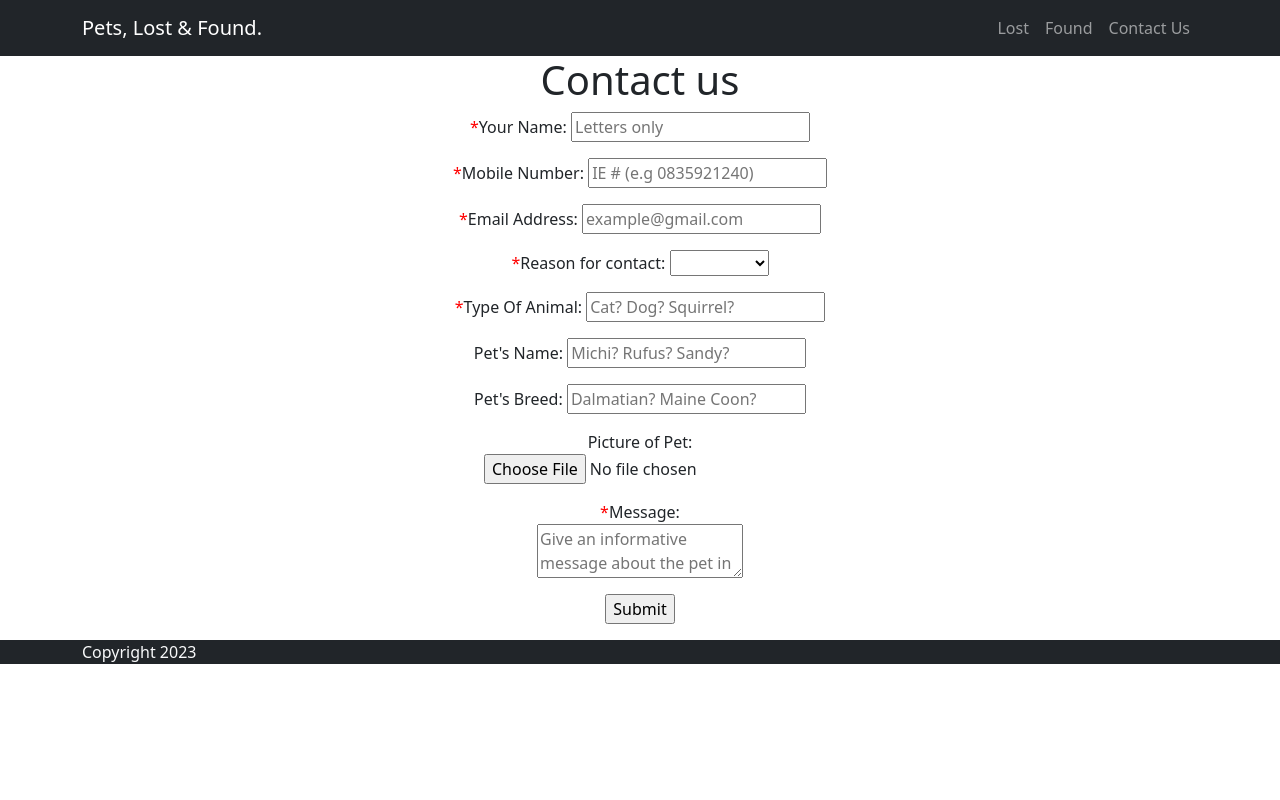
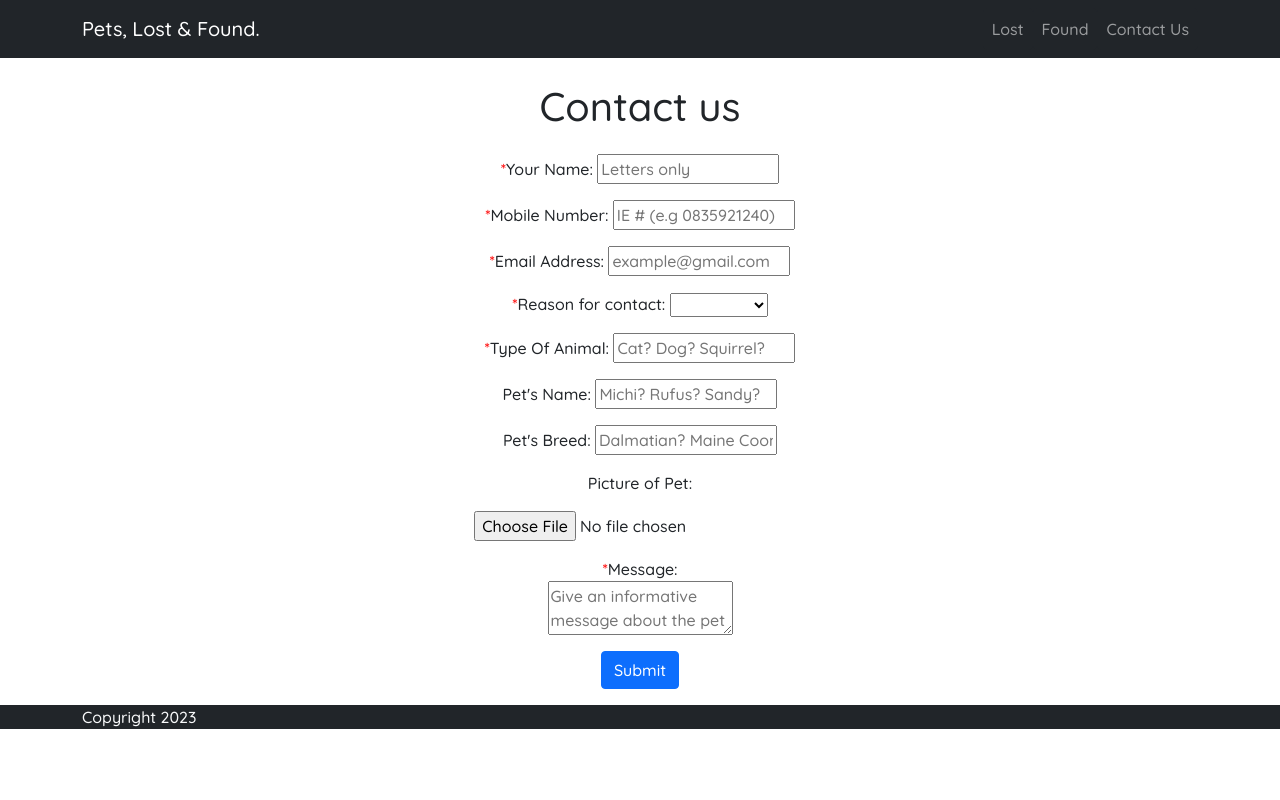
Before and after one commit to GametimeInc/SSD_CA2, a PHP site: page /contact-page.php in a window 1280 px wide. Run offline with PHP 8.4, Linux system fonts and the light colour scheme.

Commit message:
Added some bootstrap and a google font

```diff
--- a/contact-page.php
+++ b/contact-page.php
@@ -4,7 +4,7 @@
 <main class="container">
 
 <form class="starter-template text-center" method="POST" name="contactform" action="contact-form-handler.php">
-<h1>Contact us</h1>
+<h1 class="mt-4 mb-4">Contact us</h1>
 <!--
   Form fields:
   Your Name* = name
@@ -67,9 +67,12 @@
 </p>
 
 <p>
+
 <label for='image'>Picture of Pet:</label> <br>
-<input type="file" name="image" id="image" accept="image/*">
-<span id="imageError"></span>
+<div id="imgContainer">
+  <input type="file" name="image" id="image" accept="image/*" onchange=previewImage()>
+  <img id="imagePreview" class="img-fluid">
+</div>
 </p>
 
 <p>
@@ -78,10 +81,11 @@
 <ul class="errorList" id="messageError"></ul>
 </p>
 
-<input type="submit" value="Submit"><br>
+<input class="btn btn-primary" type="submit" value="Submit"><br>
 
 </form>
 
 </main><!-- /.container -->
 <script src="js/validation.js"></script>
+<script src="js/imgPreview.js"></script>
 <?php include 'includes/footer.php';?>
--- a/css/mystyle.css
+++ b/css/mystyle.css
@@ -22,3 +22,7 @@
 .modifiedEmail:valid {
     background-color: rgba(0, 245, 0, 0.4);
 }
+
+body {
+    font-family: 'Quicksand', sans-serif;
+}
--- a/includes/header.php
+++ b/includes/header.php
@@ -10,6 +10,9 @@
     <!-- Bootstrap core CSS -->
 <link href="css/bootstrap.min.css" rel="stylesheet">
     <!-- Custom styles for this template -->
+    <link rel="preconnect" href="https://fonts.googleapis.com">
+    <link rel="preconnect" href="https://fonts.gstatic.com" crossorigin>
+    <link href="https://fonts.googleapis.com/css2?family=Quicksand:wght@500&display=swap" rel="stylesheet">
     <link href="css/mystyle.css" rel="stylesheet">
   </head>
   <body>
@@ -27,13 +30,13 @@
           <span class="d-flex">
             <ul class="navbar-nav me-auto mb-2 mb-lg-0">
               <li class="nav-item">
-                <a class="nav-link" aria-current="page" href="lost-pets.php">Lost</a>
+                <a class="nav-link btn btn-dark" aria-current="page" href="lost-pets.php">Lost</a>
               </li>
               <li class="nav-item">
-                <a class="nav-link" aria-current="page" href="found-pets.php">Found</a>
+                <a class="nav-link btn btn-dark" aria-current="page" href="found-pets.php">Found</a>
               </li>
               <li class="nav-item">
-                <a class="nav-link" aria-current="page" href="contact-page.php">Contact Us</a>
+                <a class="nav-link btn btn-dark" aria-current="page" href="contact-page.php">Contact Us</a>
               </li>
             </ul>
           </span>
--- /dev/null
+++ b/js/imgPreview.js
@@ -0,0 +1,12 @@
+function previewImage() {
+    var image = document.getElementById("image").files;
+    if(image.length > 0) {
+        let fileReader = new FileReader();
+
+        fileReader.onload = function (event) {
+            document.getElementById("imagePreview").setAttribute("src",event.target.result);
+        };
+
+        fileReader.readAsDataURL(image[0])
+    }
+}
```
